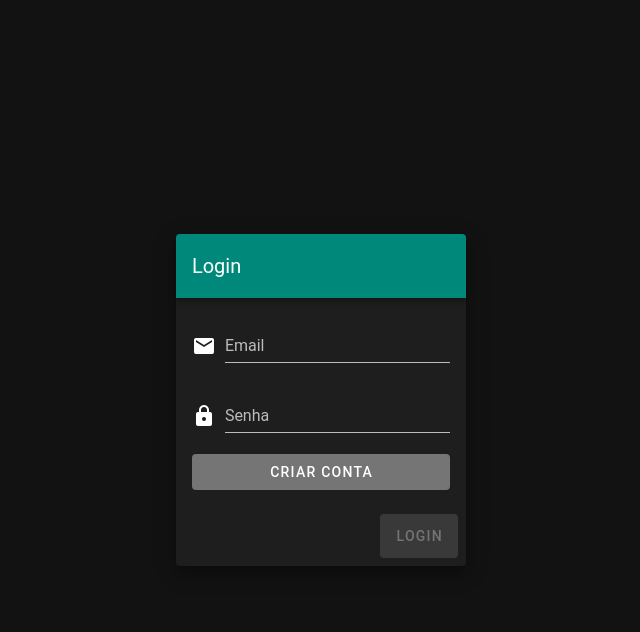
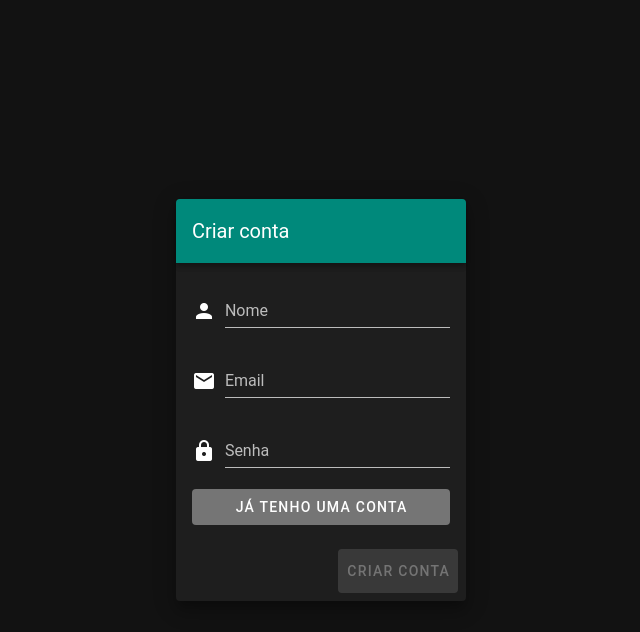
Before and after one commit to ismaelstrey/vue-graphql-front, a Vue app: page /login in a window 1280 px wide. Both pictures are taken after a click on the button "CRIAR CONTA". Shown: the top 632 px of the page, without its empty margins (319-959 px from the left). Built offline with nearby package versions, Linux system fonts and the light colour scheme; a small style sheet from the web is missing.

Commit message:
Validations login

```diff
--- a/src/main.js
+++ b/src/main.js
@@ -3,12 +3,11 @@
 import router from '@/router'
 import store from '@/store'
 import vuetify from '@/plugins/vuetify'
-import vuelidate from '@/plugins/vuelidate'
+import '@/plugins/vuelidate'
 Vue.config.productionTip = false
 new Vue({
   router,
   store,
-  vuelidate,
   vuetify,
   render: h => h(App)
 }).$mount('#app')
--- a/src/modules/auth/views/Login.vue
+++ b/src/modules/auth/views/Login.vue
@@ -16,11 +16,23 @@
             color="primary"
             dark
           >
-            <v-toolbar-title>Login</v-toolbar-title>
+            <v-toolbar-title>{{texts.toolbar}}</v-toolbar-title>
           </v-toolbar>
 
           <v-card-text>
             <v-form>
+
+              <v-text-field
+                v-if="!isLogin"
+                prepend-icon="mdi-account"
+                name="name"
+                label="Nome"
+                type="text"
+                :error-messages="nameErrors"
+                :success="!$v.user.name.$invalid"
+                v-model.trim="$v.user.name.$model"
+              >
+              </v-text-field>
 
               <v-text-field
                 prepend-icon="mdi-email"
@@ -49,9 +61,9 @@
               block
               depressed
               color="secondary"
-              @click="log"
+              @click="isLogin = !isLogin"
             >
-              Criar conta
+              {{texts.button}}
             </v-btn>
           </v-card-text>
 
@@ -62,7 +74,7 @@
               color="primary"
               large
               @click="submit"
-            >Login</v-btn>
+            >{{texts.toolbar}}</v-btn>
           </v-card-actions>
         </v-card>
       </v-flex>
@@ -75,12 +87,16 @@
 export default {
   name: 'Login',
   data: () => ({
+    isLogin: true,
     user: {
+      name: '',
       email: '',
       password: ''
     }
   }),
-  validations: {
+
+  validations () {
+    const validations = {
       user: {
         email: {
           required,
@@ -91,8 +107,35 @@
           minLength: minLength(6)
         }
       }
+    }
+    if (this.isLogin) {
+      return validations
+    }
+    return {
+      user: {
+        ...validations.user,
+        name: {
+          required,
+          minLength: minLength(3)
+        }
+      }
+    }
   },
   computed: {
+    texts () {
+      return this.isLogin
+        ? { toolbar: 'Entrar', button: 'Criar conta' }
+        : { toolbar: 'Criar conta', button: 'Já tenho uma conta' }
+    },
+
+    passwordErrors () {
+      const errors = []
+      const password = this.$v.user.password
+      if (!password.$dirty) { return errors }
+      !password.required && errors.push('Senha é Obrigatório')
+      !password.minLength && errors.push(`Insira pelomenos ${password.$params.minLength.min} caracteres`)
+      return errors
+    },
 
     emailErrors () {
       const errors = []
@@ -103,12 +146,12 @@
       return errors
     },
 
-    passwordErrors () {
+    nameErrors () {
       const errors = []
-      const password = this.$v.user.password
-      if (!password.$dirty) { return errors }
-      !password.required && errors.push('Senha é Obrigatório')
-      !password.minLength && errors.push(`Insira pelomenos ${password.$params.minLength.min} caracteres`)
+      const name = this.$v.user.name
+      if (!name.$dirty) { return errors }
+      !name.required && errors.push('Nome é Obrigatório')
+      !name.minLength && errors.push(`Insira pelomenos ${name.$params.minLength.min} caracteres`)
       return errors
     }
   },
```
Also changed, not shown: src/plugins/apollo.js (added). Lines whose indentation alone changed are shown as unchanged.
